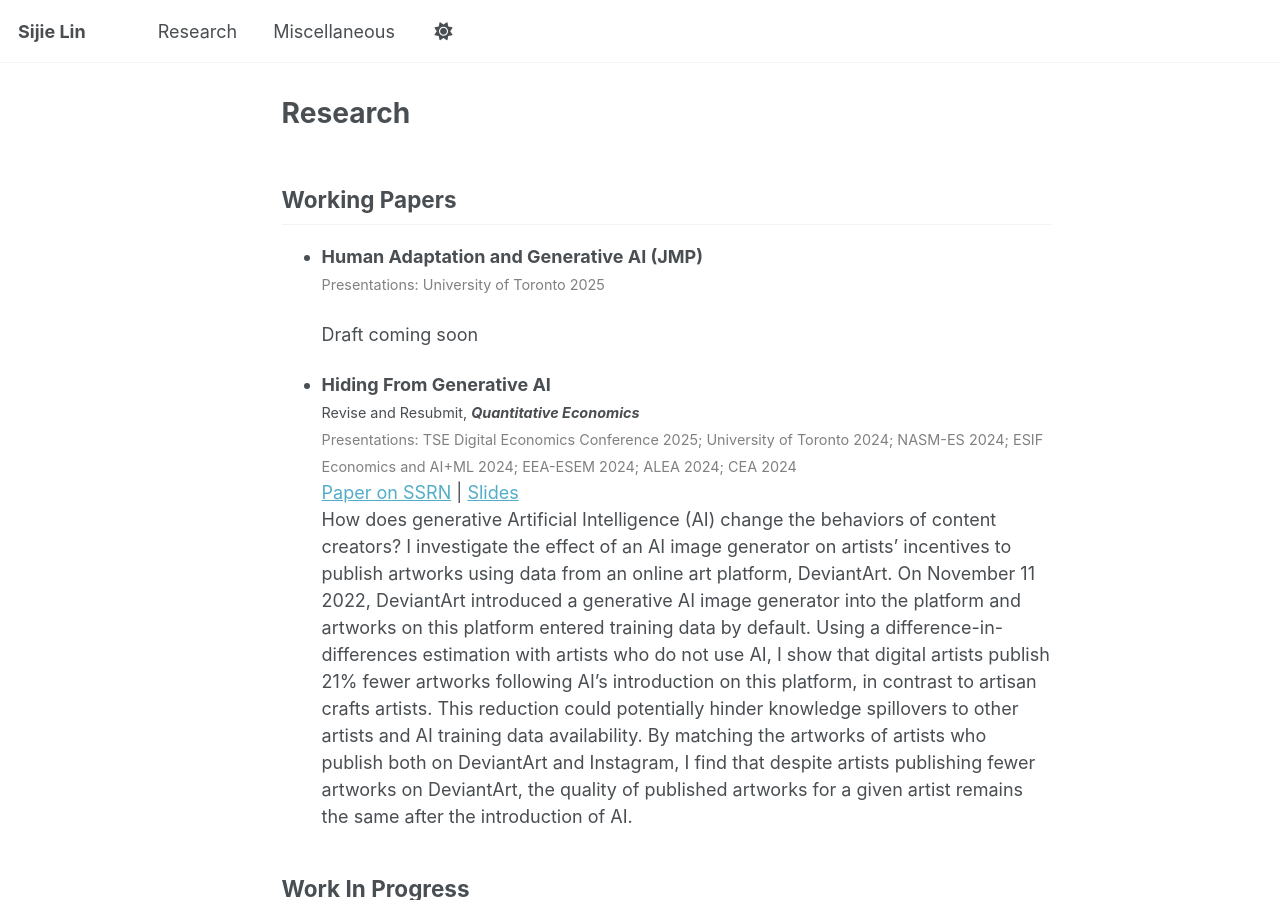
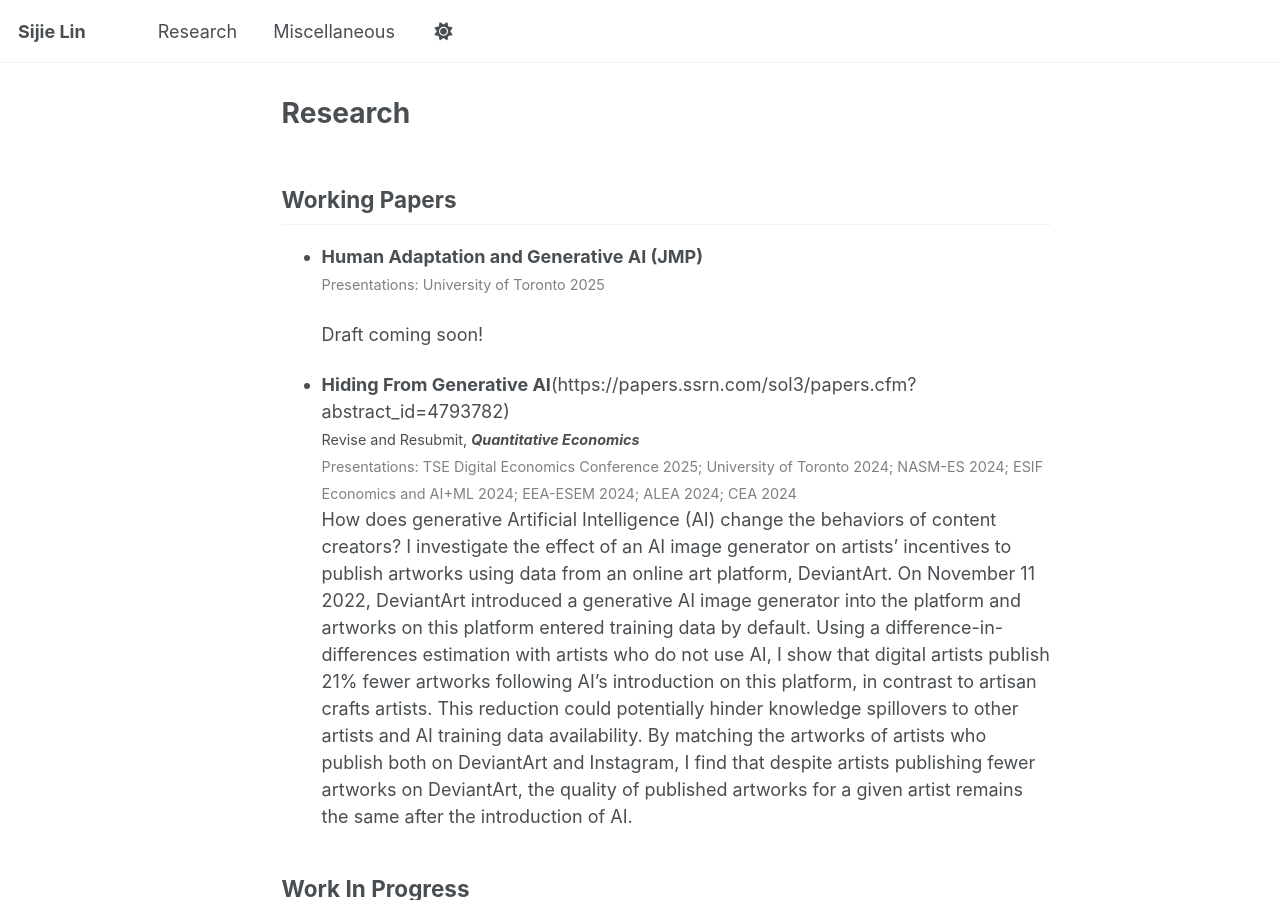
Before and after one commit to sijielin/sijielin.github.io, a Jekyll site: the page built from _pages/research.md, in a window 1280 px wide and 900 px high. Built offline with Jekyll 4.4.1, drawn with Linux system fonts in a browser that asks for light colours.

Commit message:
Update research.md

```diff
--- a/_pages/research.md
+++ b/_pages/research.md
@@ -10,12 +10,11 @@
 - **Human Adaptation and Generative AI (JMP)**
   <span style="font-size: 0.8em; color: gray;">Presentations: University of Toronto 2025</span>
 
-  Draft coming soon
+  Draft coming soon!
 
-- **Hiding From Generative AI**
+- **Hiding From Generative AI**(https://papers.ssrn.com/sol3/papers.cfm?abstract_id=4793782)
   <span style="font-size: 0.8em;">Revise and Resubmit, <span style="font-weight: bold; font-style: italic;">Quantitative Economics</span></span>
   <span style="font-size: 0.8em; color: gray;">Presentations: TSE Digital Economics Conference 2025; University of Toronto 2024; NASM-ES 2024; ESIF Economics and AI+ML 2024; EEA-ESEM 2024; ALEA 2024; CEA 2024 </span>
-  [Paper on SSRN](https://papers.ssrn.com/sol3/papers.cfm?abstract_id=4793782) | [Slides](https://sijielin.github.io/files/DA_slides.pdf)
   How does generative Artificial Intelligence (AI) change the behaviors of content creators? I investigate the effect of an AI image generator on artists’ incentives to publish artworks using data from an online art platform, DeviantArt. On November 11 2022, DeviantArt introduced a generative AI image generator into the platform and artworks on this platform entered training data by default. Using a difference-in-differences estimation with artists who do not use AI, I show that digital artists publish 21% fewer artworks following AI’s introduction on this platform, in contrast to artisan crafts artists. This reduction could potentially hinder knowledge spillovers to other artists and AI training data availability. By matching the artworks of artists who publish both on DeviantArt and Instagram, I find that despite artists publishing fewer artworks on DeviantArt, the quality of published artworks for a given artist remains the same after the introduction of AI.
 
 ## Work In Progress
```
